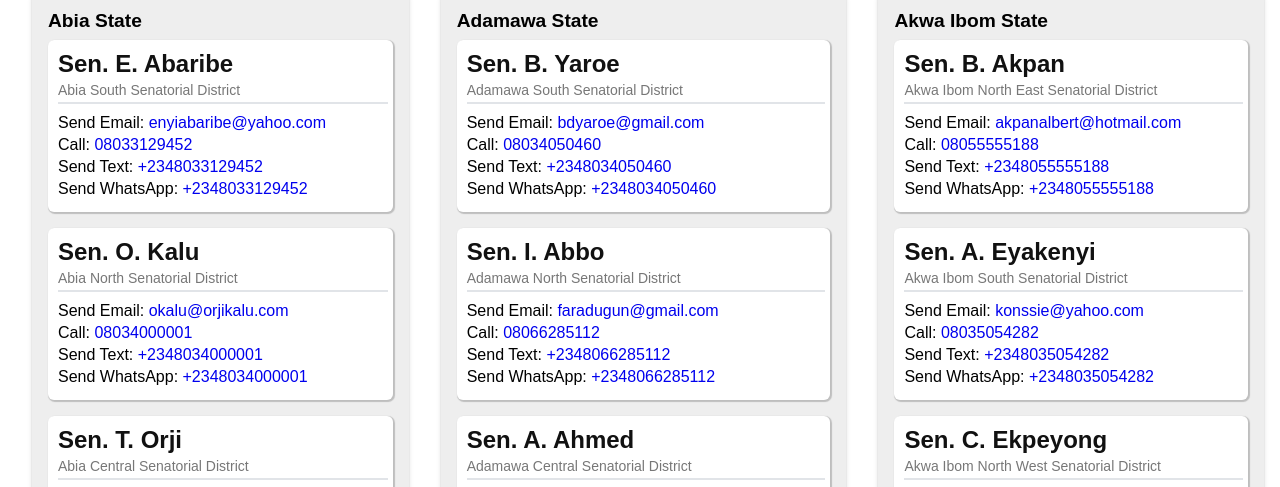
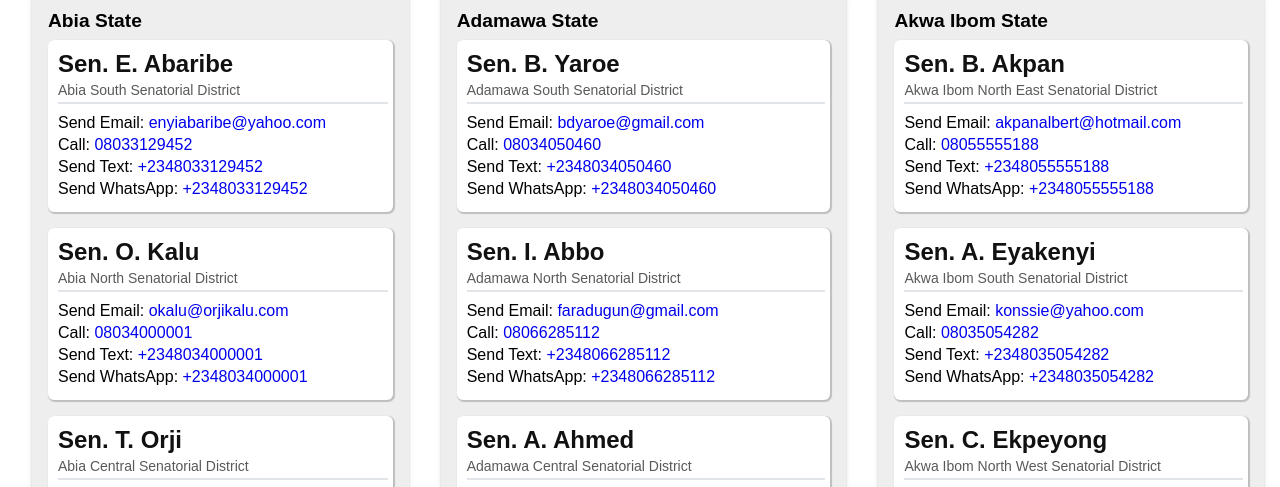
Before and after one commit to bolah2009/naija-senate-contact-list, a website built with webpack: page src/index.html in a window 1280 px wide. Shown: the part 120-607 px from the top of the page. Built offline with nearby package versions, Linux system fonts and the light colour scheme.

Commit message:
Update src/css/styles.css
Co-Authored-By: Bola Ahmed Buari <bola_ahmed2002@yahoo.com>

```diff
--- a/src/css/styles.css
+++ b/src/css/styles.css
@@ -111,7 +111,7 @@ html {
 }
 
 .district {
-  color: #777;
+  color: #595959;
   font-size: 14px;
   font-weight: 300;
 }
```
